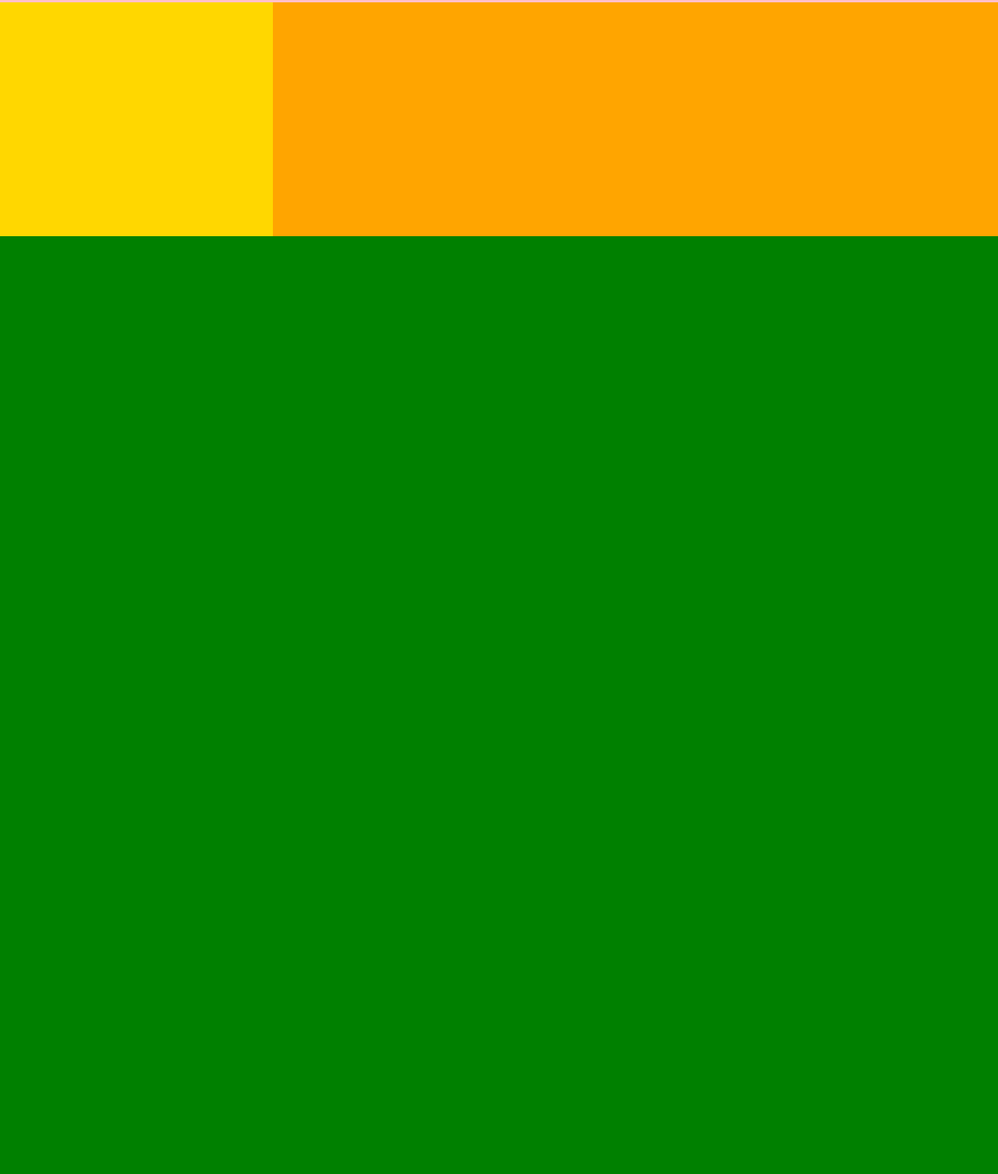
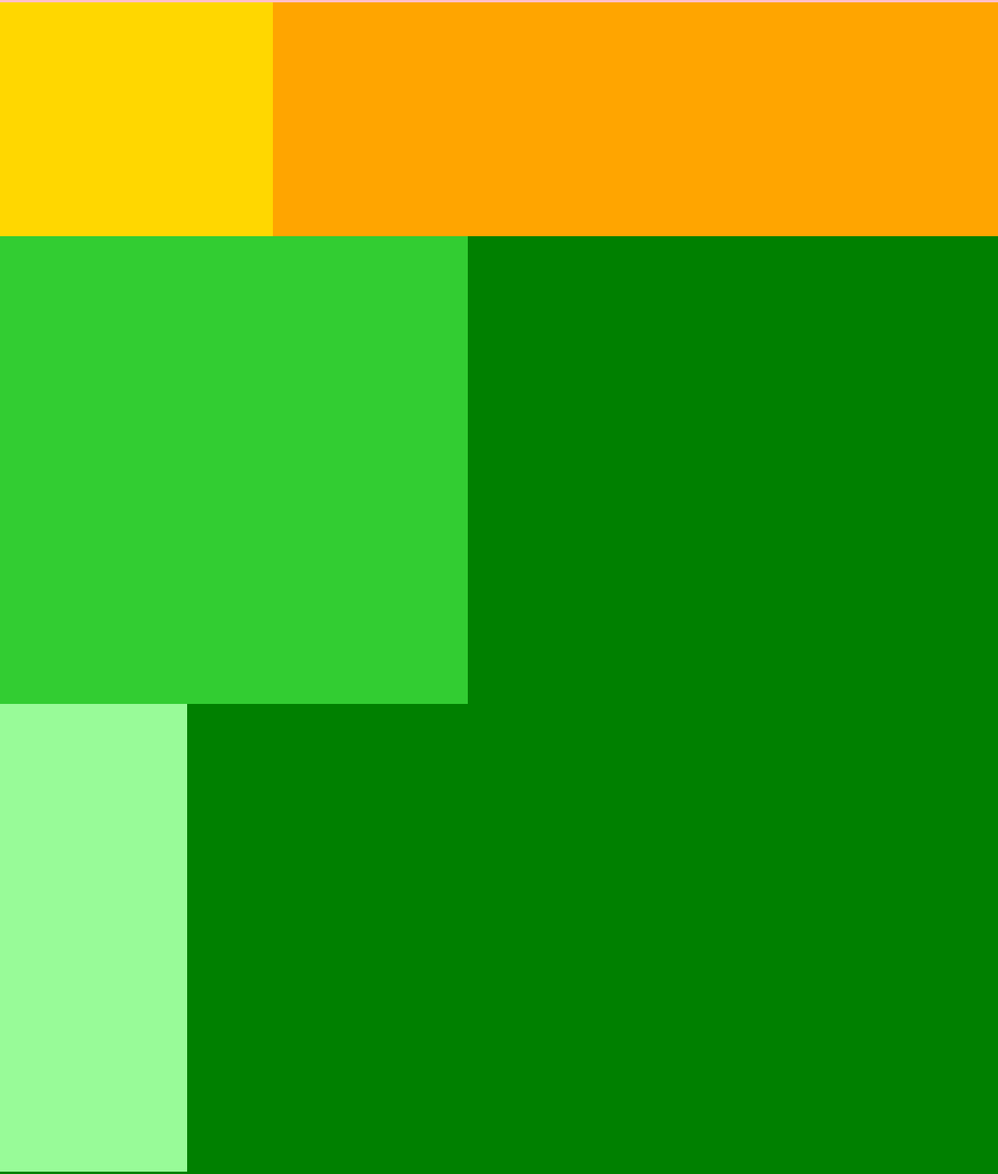
Before and after one commit to EmiHasegawa0125/chapter4_exercise, a plain HTML site: page index.html in a window 1280 px wide. Shown: the part 117-1623 px from the top of the page at 78% size. Drawn offline with Linux system fonts and the light colour scheme.

Commit message:
[Add] メインビジュアル子要素作成

```diff
--- a/index.html
+++ b/index.html
@@ -20,7 +20,10 @@
   </div>
 
   <!-- main -->
-  <div class="main"></div>
+  <div class="main">
+    <div class="blog"></div>
+    <div class="sidebar"></div>
+  </div>
 
   <!-- footer -->
   <div class="footer"></div>
--- a/style.css
+++ b/style.css
@@ -40,6 +40,18 @@
    background-color: green;
 }
 
+.blog{
+  width: 600px;
+  height: 600px;
+  background-color: limegreen;
+}
+
+.sidebar{
+  width: 240px;
+  height: 600px;
+  background-color: palegreen;
+}
+
 .footer{
   width: 100%;
   height: 120px;
```
